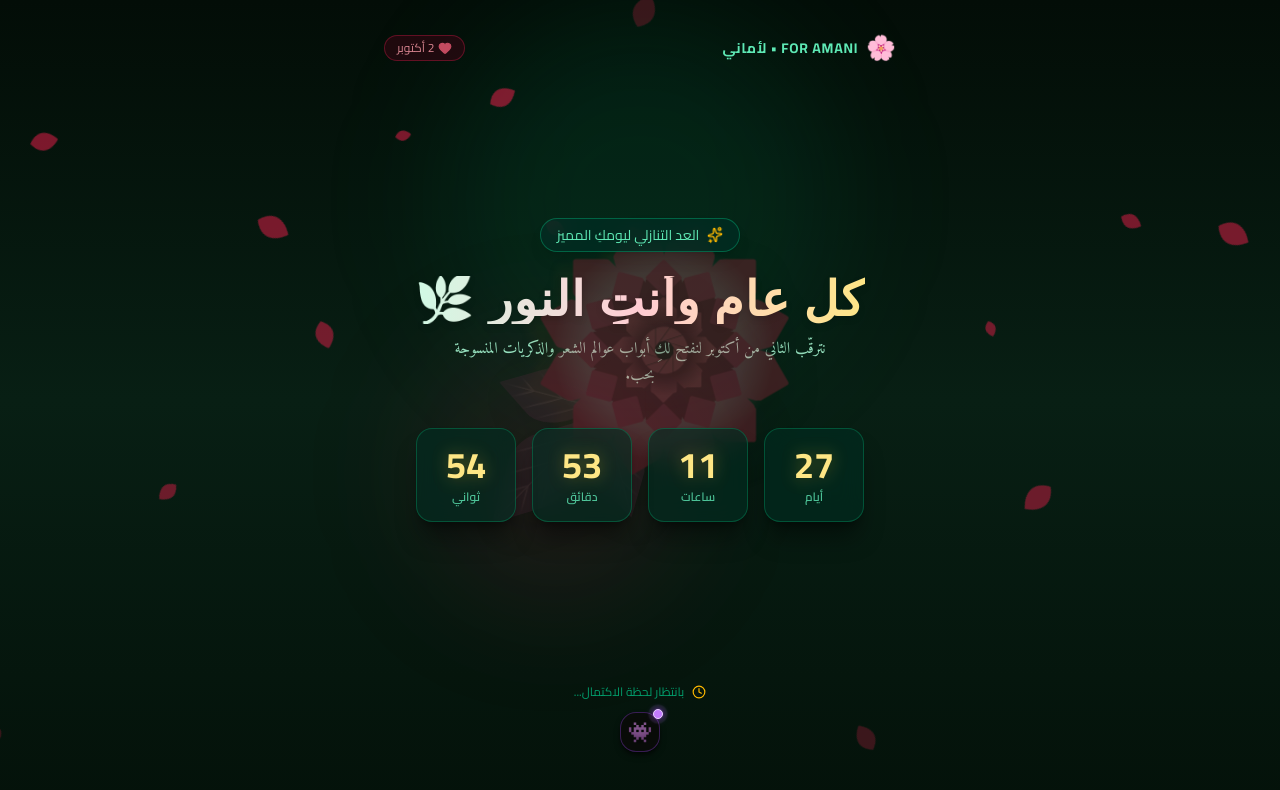
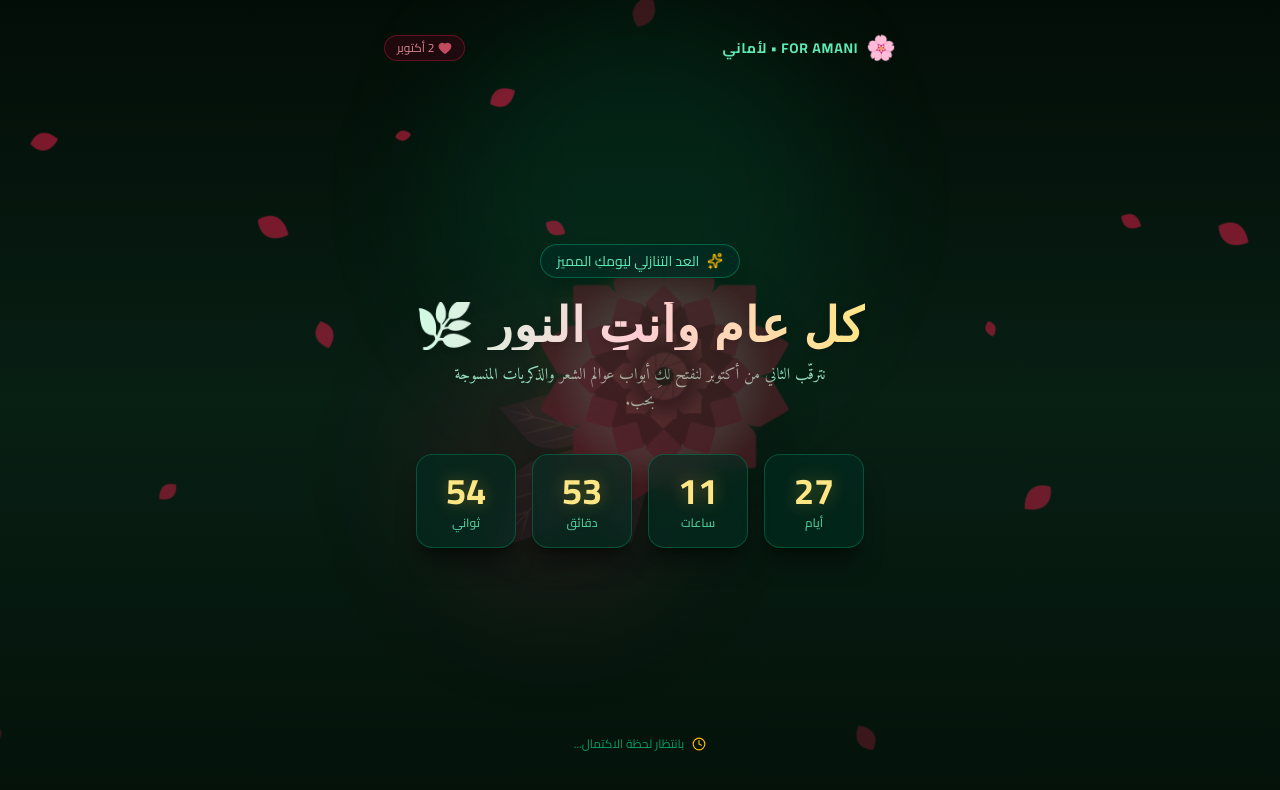
Before and after one commit to Sherlock-holmes1029/a, a React (Vite) app: page / in a window 1280 px wide. Shown: the top 790 px of the page. Built offline with nearby package versions, Linux system fonts and the light colour scheme; a web font is replaced by a local one.

Commit message:
fix: Move 👾 easter egg anchor to world hub menu page only

```diff
--- a/src/components/gatekeeper/CountdownScreen.tsx
+++ b/src/components/gatekeeper/CountdownScreen.tsx
@@ -4,7 +4,6 @@ import { useApp } from '@/context/AppContext';
 import { DEV_BYPASS_COUNTDOWN } from '@/data/config';
 import { FallingPetals } from '@/components/effects/FallingPetals';
 import { BloomingFlower } from '@/components/effects/BloomingFlower';
-import { SecretArcadeLink } from '@/components/ui/SecretArcadeLink';
 import { Sparkles, Heart, Clock, ArrowLeft, Wrench } from 'lucide-react';
 
 export const CountdownScreen: React.FC = () => {
@@ -141,12 +140,9 @@ export const CountdownScreen: React.FC = () => {
       </main>
 
       {/* 3. Footer */}
-      <footer className="relative z-20 flex flex-col items-center gap-3 pb-4 text-xs font-cairo text-emerald-400/70">
-        <div className="flex items-center gap-2">
-          <Clock className="w-3.5 h-3.5 text-amber-400" />
-          <span>بانتظار لحظة الاكتمال...</span>
-        </div>
-        <SecretArcadeLink />
+      <footer className="relative z-20 flex items-center gap-2 pb-4 text-xs font-cairo text-emerald-400/70">
+        <Clock className="w-3.5 h-3.5 text-amber-400" />
+        <span>بانتظار لحظة الاكتمال...</span>
       </footer>
     </motion.section>
   );
```
